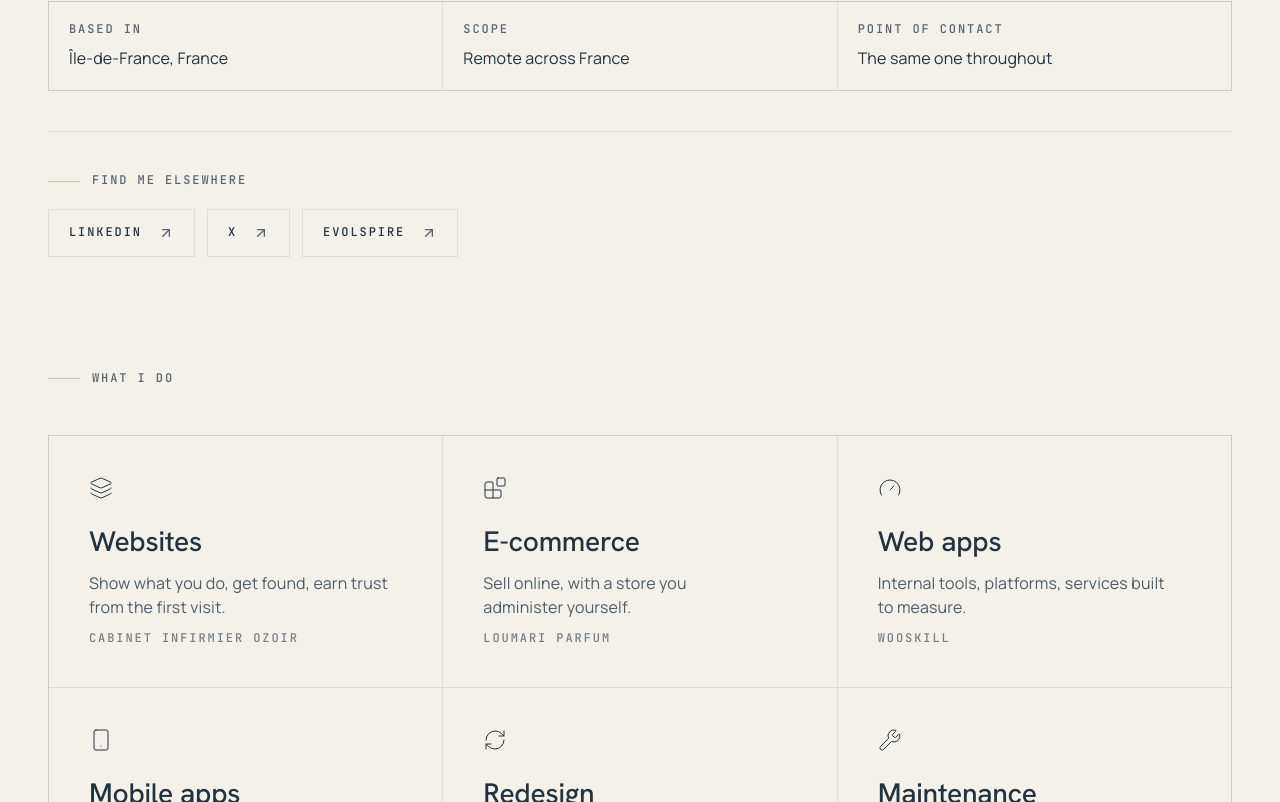
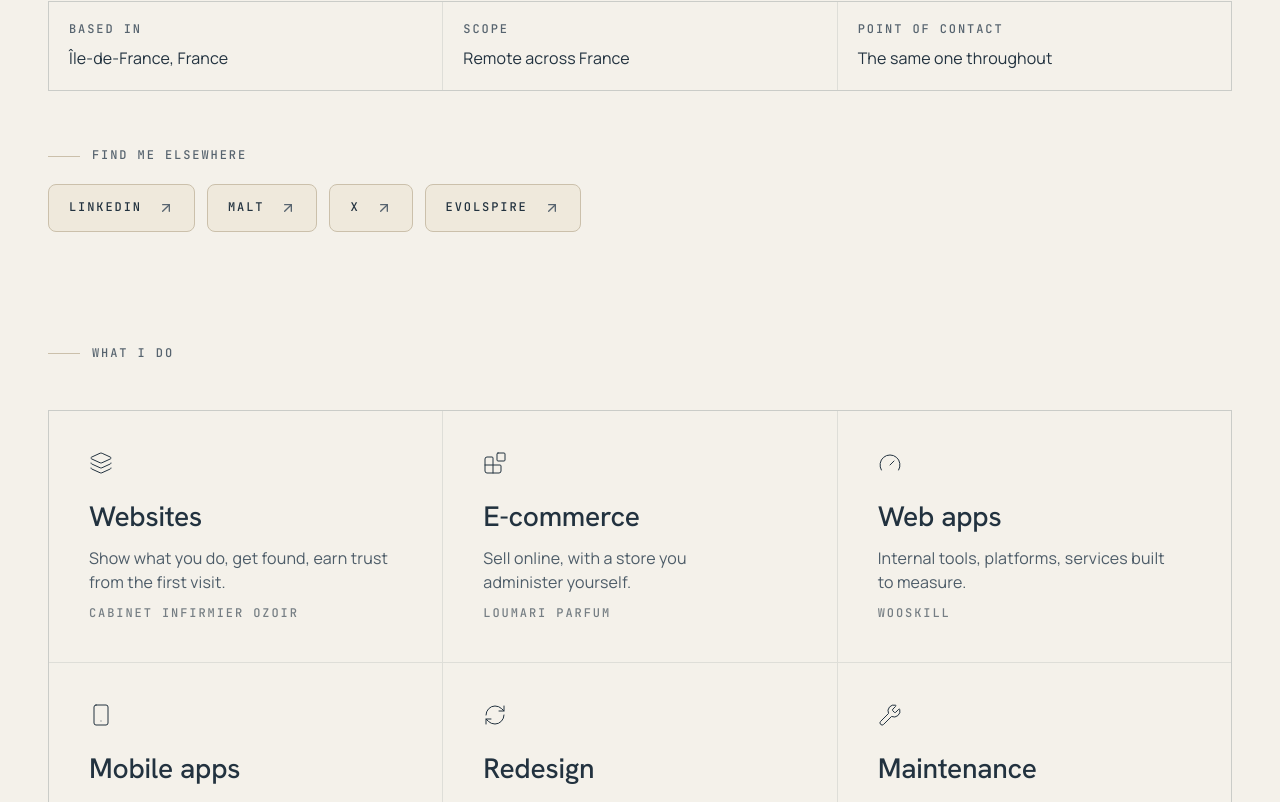
Before and after one commit to Yateux/nouveyann.fr, a Next.js app: page /en/about in a window 1280 px wide. Shown: the part 758-1560 px from the top of the page. Built offline with nearby package versions, Linux system fonts and the light colour scheme.

Commit message:
fix website

```diff
--- a/src/app/[locale]/about/page.tsx
+++ b/src/app/[locale]/about/page.tsx
@@ -70,7 +70,7 @@ export default async function AboutPage({
           </dl>
 
           {links.length > 0 ? (
-            <div className="mt-10 border-t border-ink/10 pt-8">
+            <div className="mt-12">
               <Label as="h2">{t.about.elsewhere}</Label>
 
               <ul className="mt-5 flex flex-wrap gap-3">
@@ -80,14 +80,14 @@ export default async function AboutPage({
                       href={link.href}
                       target="_blank"
                       rel="noopener noreferrer"
-                      className="group flex h-12 items-center justify-between gap-4 border border-ink/10 px-4 transition-colors hover:border-ink sm:justify-start sm:px-5"
+                      className="group flex h-12 items-center justify-between gap-4 rounded-card border border-line-strong bg-sand-soft px-4 transition-colors duration-300 hover:border-ink hover:bg-ink sm:justify-start sm:px-5"
                     >
-                      <span className="mark whitespace-nowrap text-ink">
+                      <span className="mark whitespace-nowrap text-ink transition-colors duration-300 group-hover:text-canvas">
                         {link.label}
                       </span>
                       <ArrowUpRight
                         aria-hidden="true"
-                        className="h-4 w-4 shrink-0 text-ink-subtle transition-all duration-200 group-hover:-translate-y-0.5 group-hover:translate-x-0.5 group-hover:text-ink"
+                        className="h-4 w-4 shrink-0 text-ink-subtle transition-all duration-300 group-hover:-translate-y-0.5 group-hover:translate-x-0.5 group-hover:text-canvas"
                       />
                     </a>
                   </li>
--- a/src/data/site.ts
+++ b/src/data/site.ts
@@ -13,6 +13,7 @@ export const siteConfig = {
   xHandle: "yateux",
   evolspire: "https://evolspire.com",
   linkedin: "https://www.linkedin.com/in/nouve-yann/",
+  malt: "https://www.malt.fr/profile/nouveyann",
   description:
     "Développeur freelance en Île-de-France. Je conçois et développe sites web, boutiques e-commerce et applications sur mesure. Découvrez mes réalisations.",
 } as const;
@@ -32,12 +33,14 @@ export const legalNav = [
 
 export const externalLinks = [
   { label: "LinkedIn", href: siteConfig.linkedin },
+  { label: "Malt", href: siteConfig.malt },
   { label: "X", href: siteConfig.x },
   { label: "Evolspire", href: siteConfig.evolspire },
 ] as const;
 
 export const profileUrls = [
   siteConfig.linkedin,
+  siteConfig.malt,
   siteConfig.x,
   siteConfig.evolspire,
   siteConfig.codeur,
```
